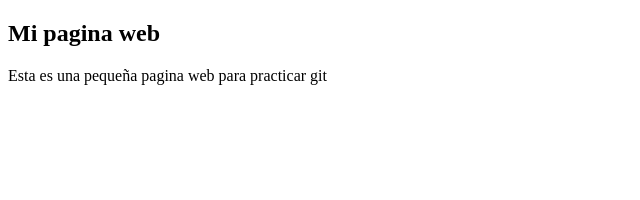
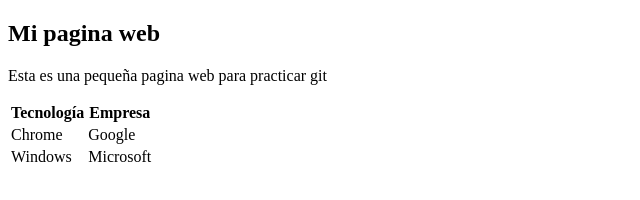
Before and after one commit to Yagatus/pruebagit, a plain HTML site: page index.html in a window 1280 px wide. Shown: the whole page, without its empty margins (0-640 px from the left). Drawn offline with Linux system fonts and the light colour scheme.

Commit message:
Añadi una tabla a la web

```diff
--- a/index.html
+++ b/index.html
@@ -9,5 +9,19 @@
 <body>
     <h2>Mi pagina web</h2>
     <p>Esta es una pequeña pagina web para practicar git</p>
+    <table>
+        <tr>
+            <th>Tecnología</th>
+            <th>Empresa</th>
+        </tr>
+        <tr>
+            <td>Chrome</td>
+            <td>Google</td>
+        </tr>
+        <tr>
+            <td>Windows</td>
+            <td>Microsoft</td>
+        </tr>
+    </table>
 </body>
 </html>
```
